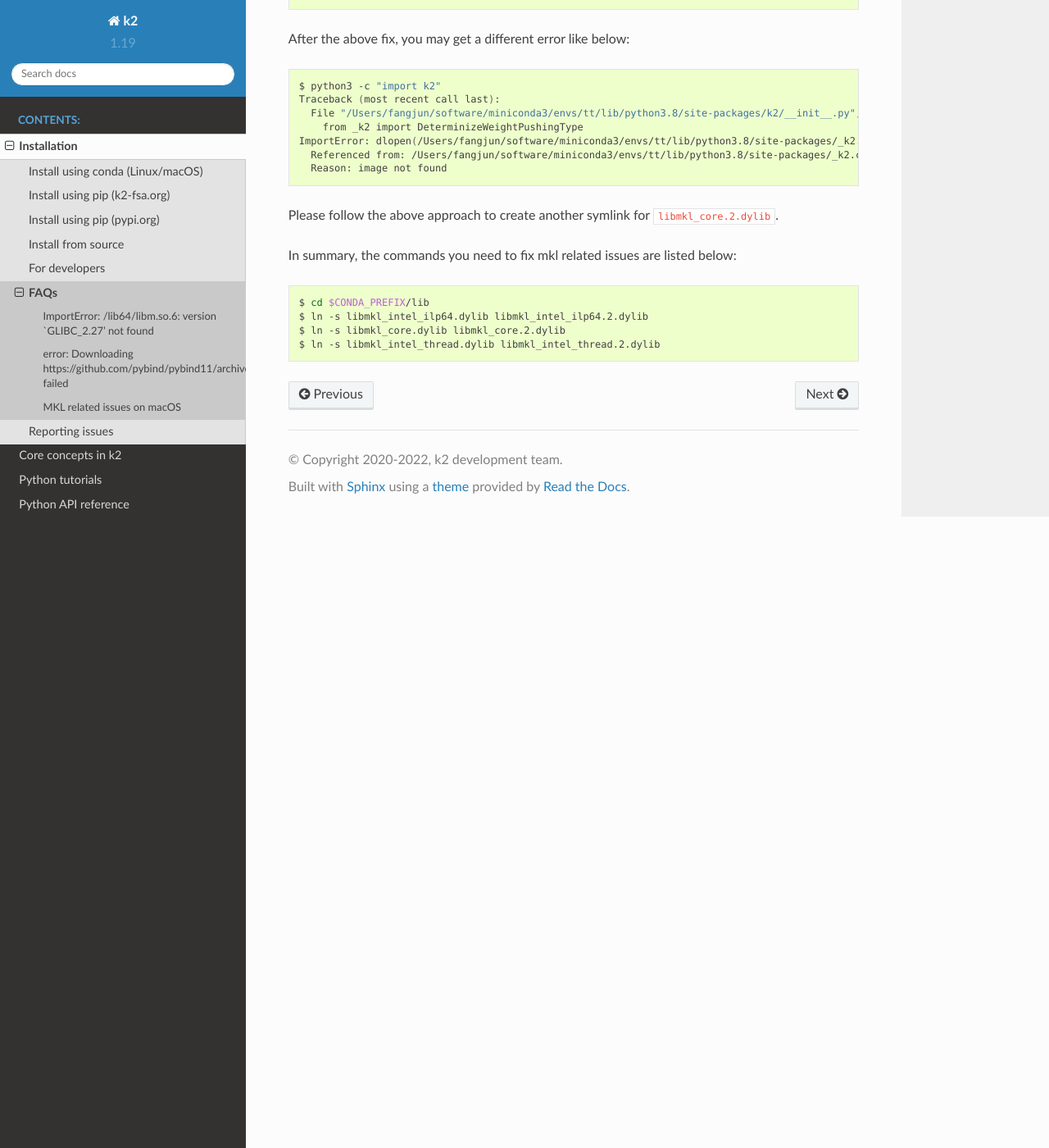
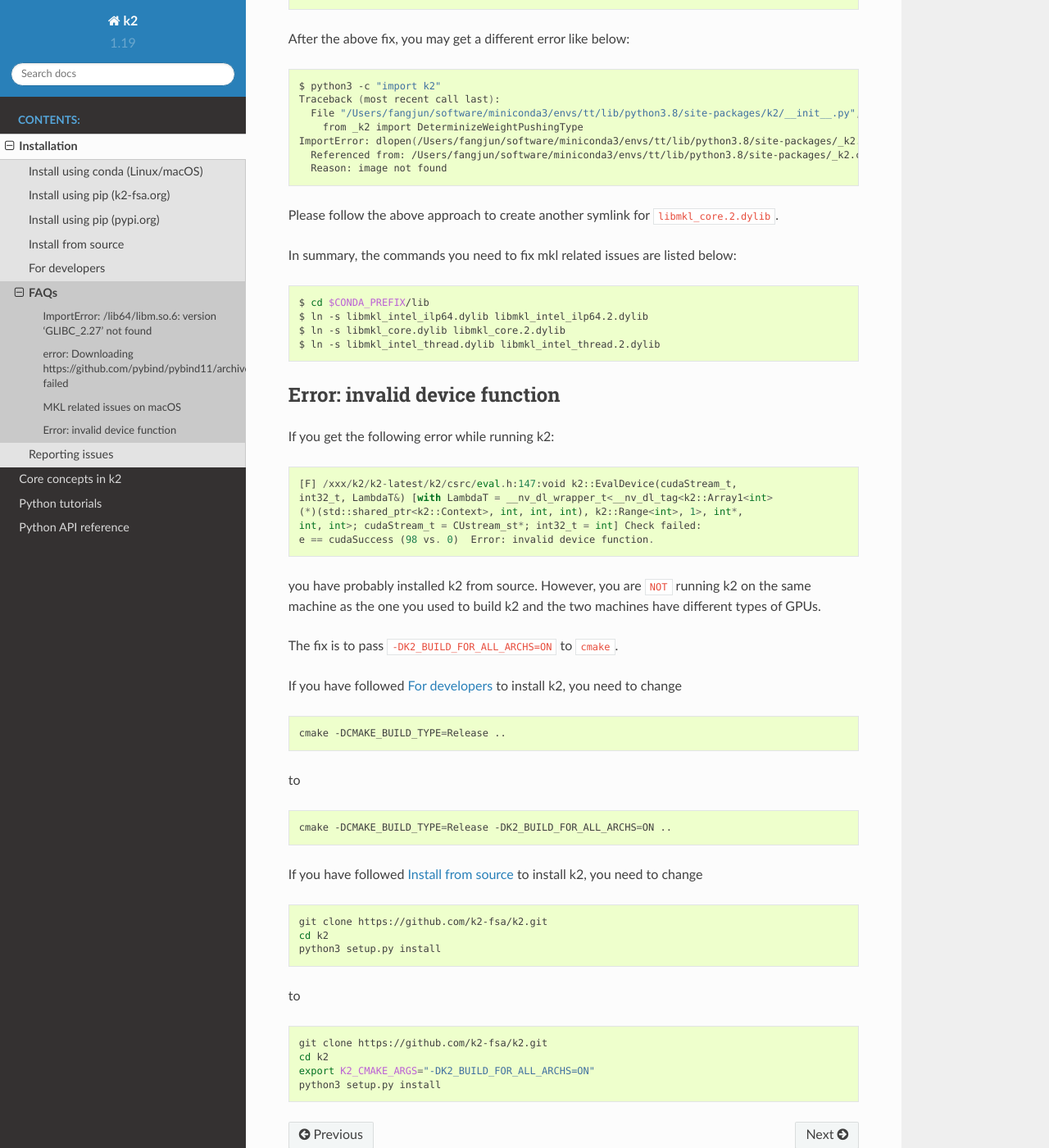
Before and after one commit to k2-fsa/k2, a Sphinx documentation site: the page built from docs/source/installation/faqs.rst, in a window 1280 px wide and 1400 px high, scrolled down 1574 px. Shown: the whole window at 82% size. Built offline with Sphinx 7.4.7 and the Read the Docs theme 2.0.0, drawn with Linux system fonts in a browser that asks for light colours; pages that are not in the unit, such as notebooks, are missing from menus; some of the changed text lies outside the part shown.

Commit message:
Update FAQs describing how to fix "invalid device function"

```diff
--- a/docs/source/installation/faqs.rst
+++ b/docs/source/installation/faqs.rst
@@ -1,7 +1,7 @@
 FAQs
 ====
 
-ImportError: /lib64/libm.so.6: version `GLIBC_2.27' not found
+ImportError: /lib64/libm.so.6: version 'GLIBC_2.27' not found
 -------------------------------------------------------------
 
 If you have this issue, it is very likely that you used ``conda install``
@@ -95,3 +95,53 @@
   $ ln -s libmkl_intel_ilp64.dylib libmkl_intel_ilp64.2.dylib
   $ ln -s libmkl_core.dylib libmkl_core.2.dylib
   $ ln -s libmkl_intel_thread.dylib libmkl_intel_thread.2.dylib
+
+Error: invalid device function
+------------------------------
+
+If you get the following error while running k2:
+
+.. code-block::
+
+  [F] /xxx/k2/k2-latest/k2/csrc/eval.h:147:void k2::EvalDevice(cudaStream_t,
+  int32_t, LambdaT&) [with LambdaT = __nv_dl_wrapper_t<__nv_dl_tag<k2::Array1<int>
+  (*)(std::shared_ptr<k2::Context>, int, int, int), k2::Range<int>, 1>, int*,
+  int, int>; cudaStream_t = CUstream_st*; int32_t = int] Check failed:
+  e == cudaSuccess (98 vs. 0)  Error: invalid device function.
+
+you have probably installed k2 from source. However, you are ``NOT`` running k2 on
+the same machine as the one you used to build k2 and the two machines have different
+types of GPUs.
+
+The fix is to pass ``-DK2_BUILD_FOR_ALL_ARCHS=ON`` to ``cmake``.
+
+If you have followed :ref:`installation for developers` to install k2, you need
+to change
+
+.. code-block:: bash
+
+  cmake -DCMAKE_BUILD_TYPE=Release ..
+
+to
+
+.. code-block:: bash
+
+  cmake -DCMAKE_BUILD_TYPE=Release -DK2_BUILD_FOR_ALL_ARCHS=ON ..
+
+If you have followed :ref:`install k2 from source` to install k2, you need to
+change
+
+.. code-block:: bash
+
+  git clone https://github.com/k2-fsa/k2.git
+  cd k2
+  python3 setup.py install
+
+to
+
+.. code-block:: bash
+
+  git clone https://github.com/k2-fsa/k2.git
+  cd k2
+  export K2_CMAKE_ARGS="-DK2_BUILD_FOR_ALL_ARCHS=ON"
+  python3 setup.py install
```
Also changed, not shown: CMakeLists.txt (+13 -0 lines), docs/source/installation/for_developers.rst (+22 -4 lines), docs/source/installation/from_source.rst (+24 -0 lines), 2 other files.
